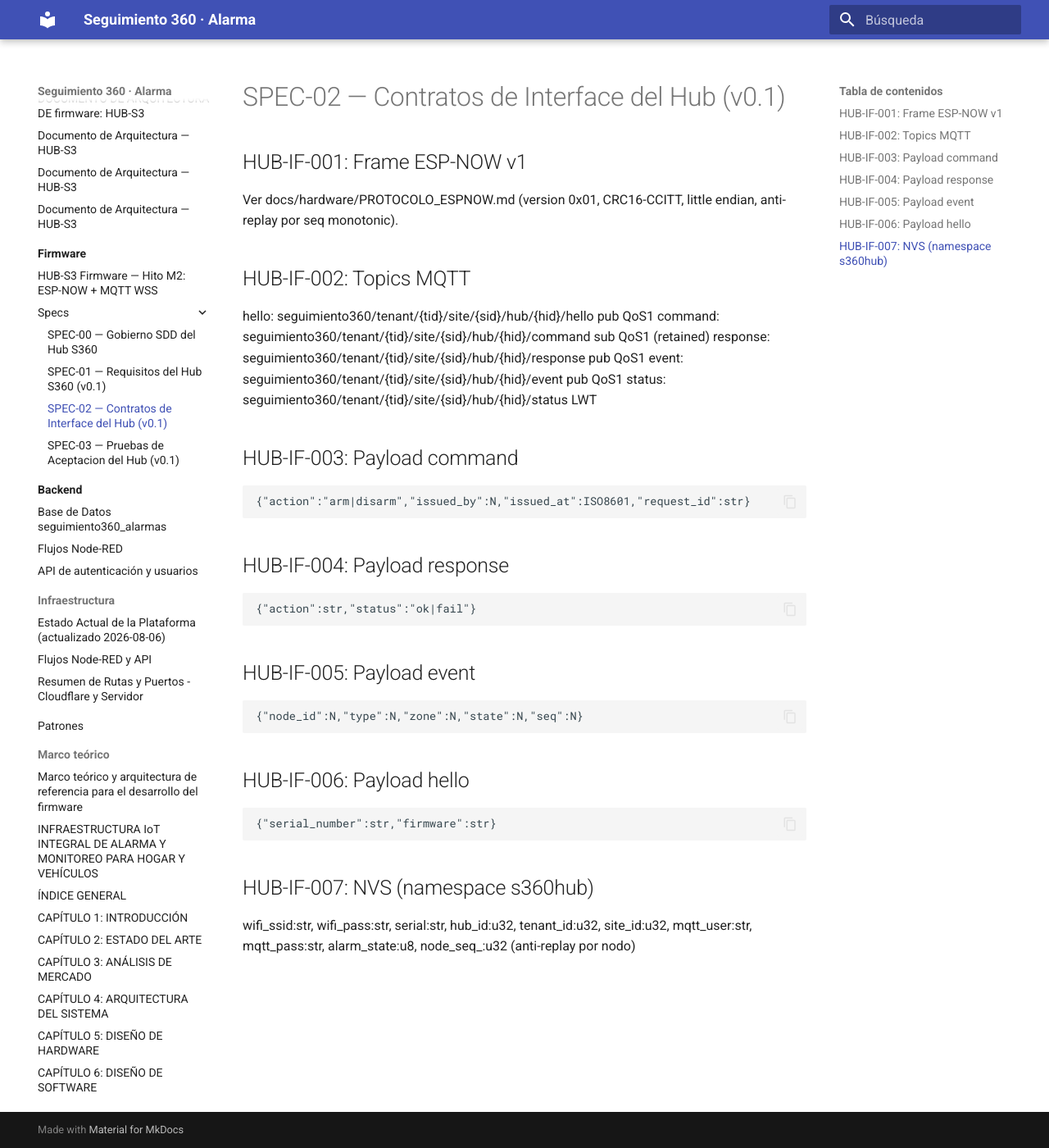
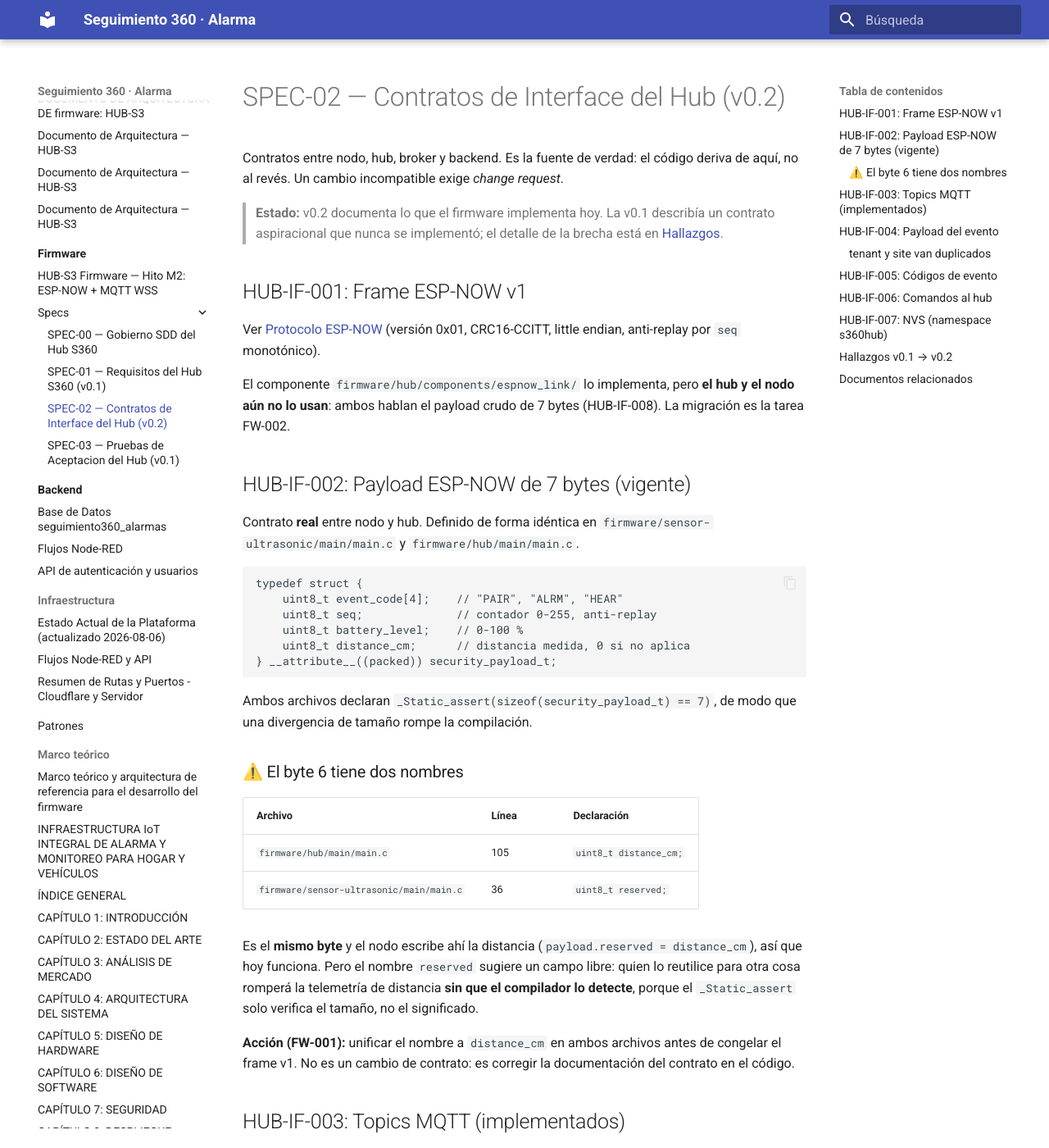
Before and after one commit to khalifa63/seguimiento360-alarma, an MkDocs documentation site: the page built from docs/firmware/specs/02-interfaces.md, in a window 1280 px wide and 1400 px high. Shown: the whole window at 82% size. Built offline with MkDocs 1.6.1 and Material for MkDocs 9.7.7, drawn with Linux system fonts in a browser that asks for light colours; some of the changed text lies outside the part shown.

Commit message:
docs: contratos de interface v0.2 y seguridad del broker MQTT
- 02-interfaces.md: documenta el payload real de 7 bytes, los topics
  implementados y el hallazgo del byte con dos nombres (distance_cm en el
  hub, reserved en el nodo). Registra la brecha respecto a la v0.1.
- SEGURIDAD_MQTT.md: usuarios, ACL, verificacion del aislamiento
  multi-tenant y los cinco hallazgos corregidos (ACL nunca cargado,
  usuario nodered ausente, ACL permisivo, BOM, permisos).
- docs/README.md: indice de infraestructura completo.

```diff
--- a/docs/firmware/specs/02-interfaces.md
+++ b/docs/firmware/specs/02-interfaces.md
@@ -1,29 +1,136 @@
-# SPEC-02 — Contratos de Interface del Hub (v0.1)
+# SPEC-02 — Contratos de Interface del Hub (v0.2)
+
+Contratos entre nodo, hub, broker y backend. Es la fuente de verdad: el código
+deriva de aquí, no al revés. Un cambio incompatible exige *change request*.
+
+> **Estado:** v0.2 documenta lo que el firmware implementa hoy. La v0.1 describía
+> un contrato aspiracional que nunca se implementó; el detalle de la brecha está
+> en [Hallazgos](#hallazgos-v01--v02).
 
 ## HUB-IF-001: Frame ESP-NOW v1
-Ver docs/hardware/PROTOCOLO_ESPNOW.md (version 0x01, CRC16-CCITT,
-little endian, anti-replay por seq monotonic).
 
-## HUB-IF-002: Topics MQTT
-hello:    seguimiento360/tenant/{tid}/site/{sid}/hub/{hid}/hello    pub QoS1
-command:  seguimiento360/tenant/{tid}/site/{sid}/hub/{hid}/command  sub QoS1 (retained)
-response: seguimiento360/tenant/{tid}/site/{sid}/hub/{hid}/response pub QoS1
-event:    seguimiento360/tenant/{tid}/site/{sid}/hub/{hid}/event    pub QoS1
-status:   seguimiento360/tenant/{tid}/site/{sid}/hub/{hid}/status   LWT
+Ver [Protocolo ESP-NOW](../../hardware/PROTOCOLO_ESPNOW.md) (versión 0x01,
+CRC16-CCITT, little endian, anti-replay por `seq` monotónico).
 
-## HUB-IF-003: Payload command
-    {"action":"arm|disarm","issued_by":N,"issued_at":ISO8601,"request_id":str}
+El componente `firmware/hub/components/espnow_link/` lo implementa, pero **el
+hub y el nodo aún no lo usan**: ambos hablan el payload crudo de 7 bytes
+(HUB-IF-008). La migración es la tarea FW-002.
 
-## HUB-IF-004: Payload response
-    {"action":str,"status":"ok|fail"}
+## HUB-IF-002: Payload ESP-NOW de 7 bytes (vigente)
 
-## HUB-IF-005: Payload event
-    {"node_id":N,"type":N,"zone":N,"state":N,"seq":N}
+Contrato **real** entre nodo y hub. Definido de forma idéntica en
+`firmware/sensor-ultrasonic/main/main.c` y `firmware/hub/main/main.c`.
 
-## HUB-IF-006: Payload hello
-    {"serial_number":str,"firmware":str}
+    typedef struct {
+        uint8_t event_code[4];    // "PAIR", "ALRM", "HEAR"
+        uint8_t seq;              // contador 0-255, anti-replay
+        uint8_t battery_level;    // 0-100 %
+        uint8_t distance_cm;      // distancia medida, 0 si no aplica
+    } __attribute__((packed)) security_payload_t;
+
+Ambos archivos declaran `_Static_assert(sizeof(security_payload_t) == 7)`, de
+modo que una divergencia de tamaño rompe la compilación.
+
+### ⚠️ El byte 6 tiene dos nombres
+
+| Archivo | Línea | Declaración |
+|---|---|---|
+| `firmware/hub/main/main.c` | 105 | `uint8_t distance_cm;` |
+| `firmware/sensor-ultrasonic/main/main.c` | 36 | `uint8_t reserved;` |
+
+Es el **mismo byte** y el nodo escribe ahí la distancia
+(`payload.reserved = distance_cm`), así que hoy funciona. Pero el nombre
+`reserved` sugiere un campo libre: quien lo reutilice para otra cosa romperá la
+telemetría de distancia **sin que el compilador lo detecte**, porque el
+`_Static_assert` solo verifica el tamaño, no el significado.
+
+**Acción (FW-001):** unificar el nombre a `distance_cm` en ambos archivos antes
+de congelar el frame v1. No es un cambio de contrato: es corregir la
+documentación del contrato en el código.
+
+## HUB-IF-003: Topics MQTT (implementados)
+
+| Uso | Topic | Dirección | QoS |
+|---|---|---|---|
+| Evento de nodo | `seguimiento360/tenant/{tid}/site/{sid}/hub/{mac}/event` | hub → broker | 1 |
+| Estado del hub | `seguimiento360/hub/status` | hub → broker | 1 |
+| Comando OTA | `seguimiento360/tenant/{tid}/site/{sid}/hub/{mac}/ota_cmd` | broker → hub | 1 |
+| Config de nodo | `seguimiento360/tenant/{tid}/site/{sid}/hub/{mac}/node_cfg` | broker → hub | 1 |
+
+`{mac}` es la MAC del hub en formato de 12 caracteres hexadecimales sin
+separadores (por ejemplo `3cdc7562c2b0`), no la forma con dos puntos.
+
+El topic de estado **no lleva prefijo de tenant**: es global al broker. Node-RED
+se suscribe a `seguimiento360/hub/status` en consecuencia.
+
+## HUB-IF-004: Payload del evento
+
+Publicado por el hub en el topic de evento:
+
+    {
+      "mac": "a0:f2:62:f1:d0:f0",
+      "node_name": "Sensor Garaje",
+      "location": "Casa Principal",
+      "room": "Garaje",
+      "event": "ALRM",
+      "seq": 42,
+      "battery": 95,
+      "distance_cm": 195,
+      "tenant": "1",
+      "site": "1"
+    }
+
+`node_name`, `location` y `room` los añade el hub desde su registro de nodos en
+NVS; si el nodo no está vinculado, publica `"Nodo Desconocido"`,
+`"Sin Ubicación"` y `"Sin Habitación"`.
+
+### `tenant` y `site` van duplicados
+
+El backend puede obtener `tid` y `sid` de dos sitios: del topic o del JSON. El
+hub publica ambos. **Si divergen, el topic manda**: los flujos de Node-RED
+parsean `msg.topic.split('/')` y usan las posiciones 2 y 4.
+
+## HUB-IF-005: Códigos de evento
+
+| Código | Significado |
+|---|---|
+| `PAIR` | solicitud de vinculación del nodo |
+| `ALRM` | alarma por umbral de distancia |
+| `HEAR` | latido periódico |
+| `GAS`, `SMOKE`, `FIRE`, `PANIC`, `MOV`, `DOOR`, `SEIS`, `SOS`, `HUM` | reservados para otros tipos de nodo |
+
+Node-RED considera críticos los que empiezan por `ALRM`, `GAS`, `SMOKE`,
+`FIRE`, `PANIC`, `MOV`, `DOOR`, `SEIS`, `SOS` o `HUM`, y los notifica por Gotify.
+
+## HUB-IF-006: Comandos al hub
+
+    ota_cmd:  {"url":"https://.../firmware.bin"}
+    node_cfg: {"mac":"...","name":"...","location":"...","room":"...","distance_threshold":N}
 
 ## HUB-IF-007: NVS (namespace s360hub)
-wifi_ssid:str, wifi_pass:str, serial:str, hub_id:u32, tenant_id:u32,
-site_id:u32, mqtt_user:str, mqtt_pass:str, alarm_state:u8,
-node_seq_<id>:u32 (anti-replay por nodo)
+
+    wifi_ssid:str, wifi_pass:str, serial:str, hub_id:u32, tenant_id:u32,
+    site_id:u32, mqtt_user:str, mqtt_pass:str, alarm_state:u8,
+    node_seq_<id>:u32 (anti-replay por nodo)
+
+## Hallazgos v0.1 → v0.2
+
+La v0.1 describía contratos que el firmware nunca implementó. Se conservan aquí
+para trazabilidad; ninguno se cumple hoy.
+
+| v0.1 decía | Realidad |
+|---|---|
+| `event: {"node_id","type","zone","state","seq"}` | El payload real es el de HUB-IF-004 |
+| `status: .../hub/{hid}/status` | Es `seguimiento360/hub/status`, sin tenant |
+| `command: .../command` | El hub escucha `ota_cmd` y `node_cfg` |
+| `response: .../response` | No existe en el firmware |
+| `hello: .../hello` | No existe; el estado se publica por LWT |
+
+Estas diferencias son la brecha que cierra la tarea **FW-001** del
+[Plan de arranque](../../desarrollo/PLAN-DE-ARRANQUE.md).
+
+## Documentos relacionados
+
+- [Protocolo ESP-NOW](../../hardware/PROTOCOLO_ESPNOW.md)
+- [Requisitos](01-requisitos.md) · [Pruebas de aceptación](03-pruebas-aceptacion.md)
+- [Flujos Node-RED](../../infraestructura/FLUJOS_NODERED.md)
```
Also changed, not shown: docs/README.md (+2 -0 lines), docs/infraestructura/SEGURIDAD_MQTT.md (added, +127 -0 lines).
